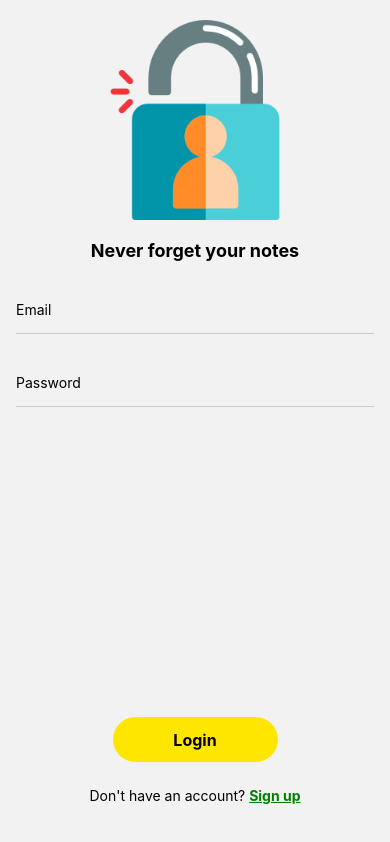
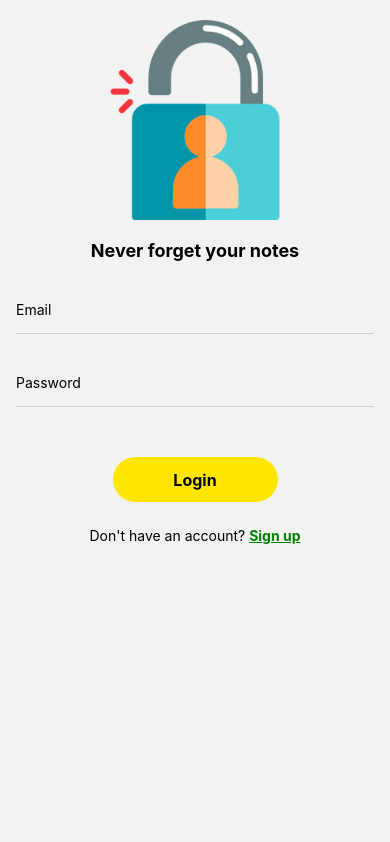
Before and after one commit to webkawsar/react-native-note-app, a React Native app: screen /SignIn in a window 390 px wide. Built offline with nearby package versions, Linux system fonts and the light colour scheme; no server answers.

Commit message:
fix login page when type input can't show input box for mobile keyboard

```diff
--- a/package.json
+++ b/package.json
@@ -9,6 +9,7 @@
     "web": "expo start --web"
   },
   "dependencies": {
+    "@react-native-async-storage/async-storage": "~1.17.3",
     "@react-navigation/native": "^6.0.13",
     "@react-navigation/native-stack": "^6.9.1",
     "expo": "~46.0.16",
--- a/src/screens/SignIn.js
+++ b/src/screens/SignIn.js
@@ -4,6 +4,7 @@ import {
   ActivityIndicator,
   Image,
   Pressable,
+  ScrollView,
   StyleSheet,
   Text,
   View
@@ -22,26 +23,28 @@ const SignIn = ({ navigation }) => {
 
   const signIn = async () => {
     try {
-
-      const userCredential = await signInWithEmailAndPassword(auth, email, password);
+      const userCredential = await signInWithEmailAndPassword(
+        auth,
+        email,
+        password
+      );
       const user = userCredential.user;
       showMessage({
-        message: 'Sign in successfully',
-        type: 'success'
-      })
-
+        message: "Sign in successfully",
+        type: "success",
+      });
     } catch (error) {
-
-      console.log(error, 'signIn error');
+      console.log(error, "signIn error");
       showMessage({
-        message: 'Sign in failed',
-        type: 'danger'
-      })
+        message: "Sign in failed",
+        type: "danger",
+      });
     }
   };
 
   return (
     <SafeAreaView style={{ flex: 1 }}>
+      <ScrollView>
         <View>
           <Image
             source={LoginImage}
@@ -52,7 +55,9 @@ const SignIn = ({ navigation }) => {
               marginVertical: 20,
             }}
           />
-        <Text style={{ fontSize: 18, fontWeight: "bold", textAlign: "center" }}>
+          <Text
+            style={{ fontSize: 18, fontWeight: "bold", textAlign: "center" }}
+          >
             Never forget your notes
           </Text>
         </View>
@@ -102,6 +107,7 @@ const SignIn = ({ navigation }) => {
             </Text>
           </Pressable>
         </View>
+      </ScrollView>
     </SafeAreaView>
   );
 };
```
Also changed, not shown: 1 other file (tests, documents, lock files or other folders). Lines whose indentation alone changed are shown as unchanged.
